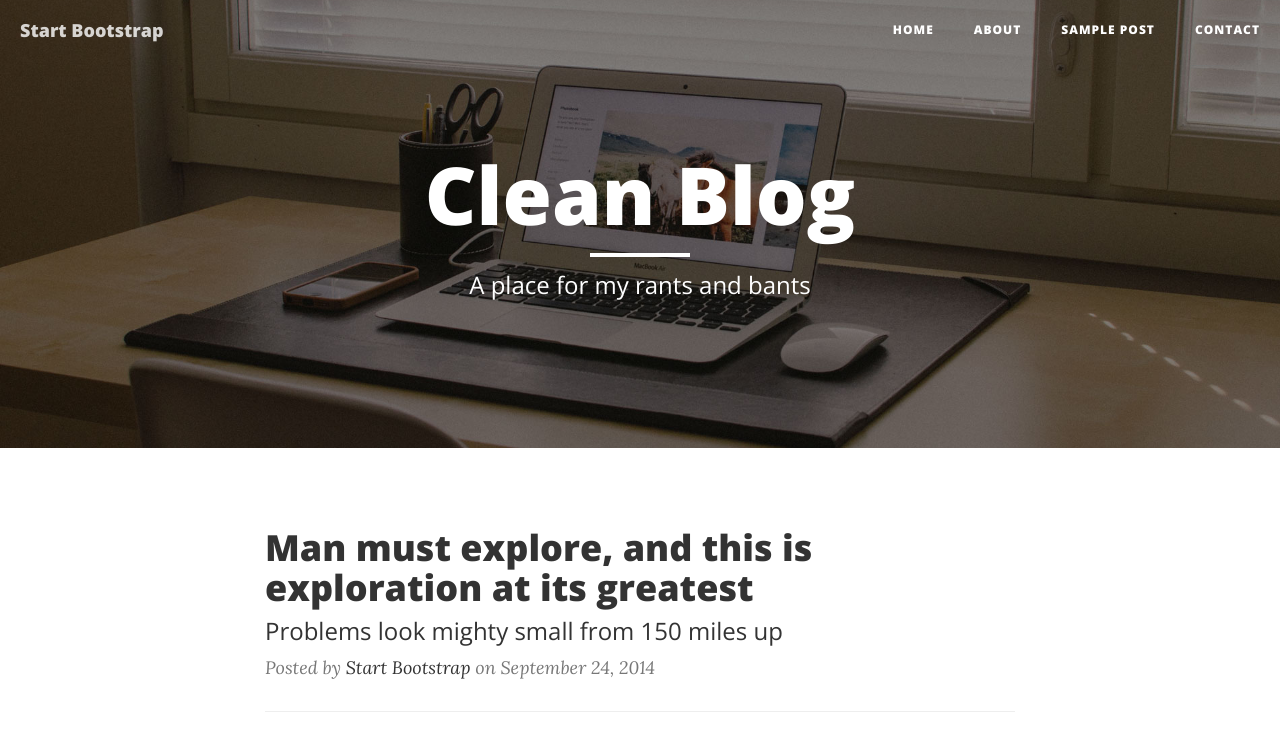
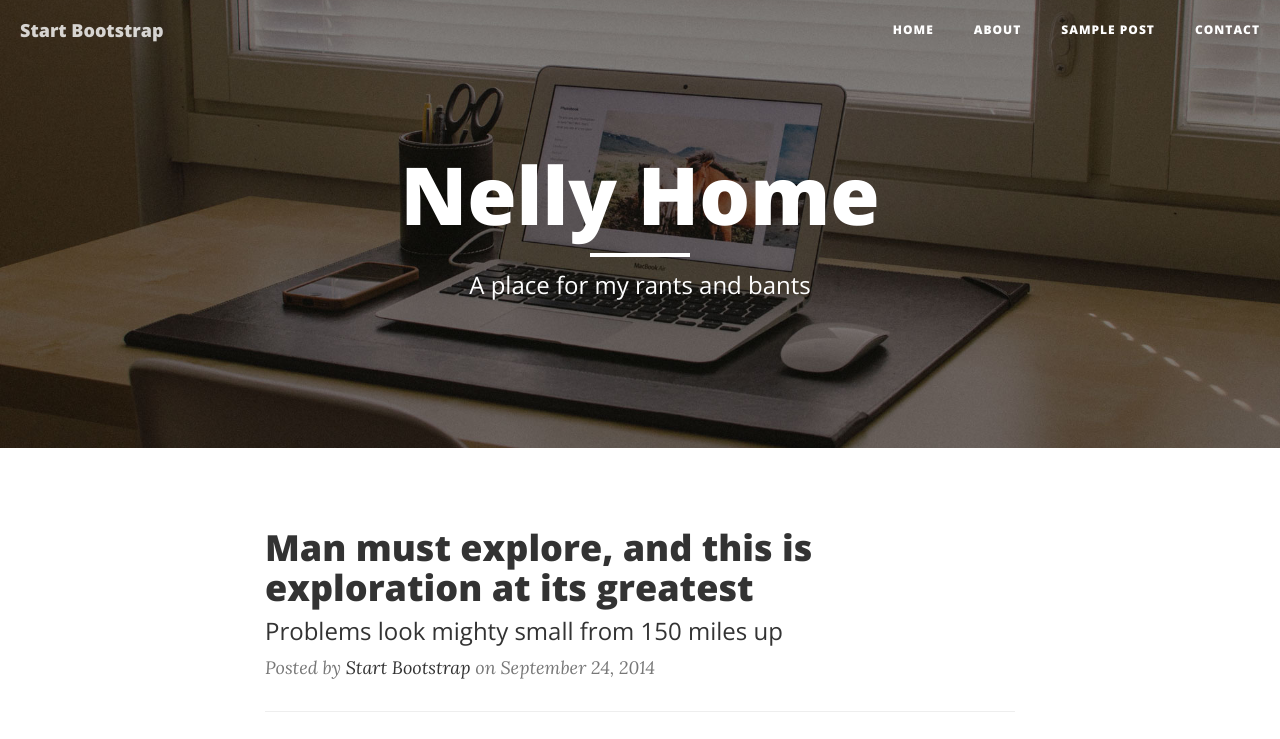
Before and after one commit to spicynelly/spicynelly.github.io, a website: page index.html in a window 1280 px wide. Shown: the top 739 px of the page. Drawn offline with nearby package versions, Linux system fonts and the light colour scheme.

Commit message:
Update index.html

```diff
--- a/index.html
+++ b/index.html
@@ -74,7 +74,7 @@
             <div class="row">
                 <div class="col-lg-8 col-lg-offset-2 col-md-10 col-md-offset-1">
                     <div class="site-heading">
-                        <h1>Clean Blog</h1>
+                        <h1>Nelly Home</h1>
                         <hr class="small">
                         <span class="subheading">A place for my rants and bants</span>
                     </div>
```
